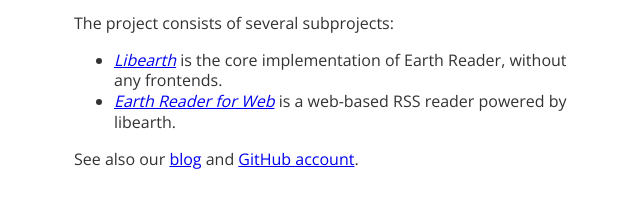
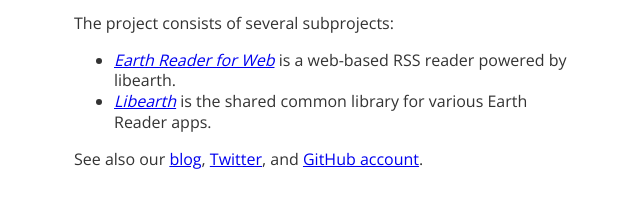
Before and after one commit to earthreader/earthreader.github.io, a plain HTML site: page index.html in a window 1280 px wide. Shown: the part 417-624 px from the top of the page, without its empty margins (316-956 px from the left). Drawn offline with nearby package versions, Linux system fonts and the light colour scheme.

Commit message:
Link Twitter

```diff
--- a/index.html
+++ b/index.html
@@ -13,12 +13,13 @@
   services.</p>
   <p>The project consists of several subprojects:</p>
   <ul>
-    <li><a href="http://libearth.earthreader.org/"><dfn>Libearth</dfn></a>
-    is the core implementation of Earth Reader, without any frontends.</li>
     <li><a href="https://github.com/earthreader/web"><dfn>Earth Reader for
     Web</dfn></a> is a web-based RSS reader powered by libearth.</li>
+    <li><a href="http://libearth.earthreader.org/"><dfn>Libearth</dfn></a>
+    is the shared common library for various Earth Reader apps.</li>
   </ul>
-  <p>See also our <a href="http://blog.earthreader.org/">blog</a> and
+  <p>See also our <a href="http://blog.earthreader.org/">blog</a>,
+  <a href="https://twitter.com/earthreader">Twitter</a>, and
   <a href="https://github.com/earthreader">GitHub account</a>.</p>
 </body>
 </html>
```
